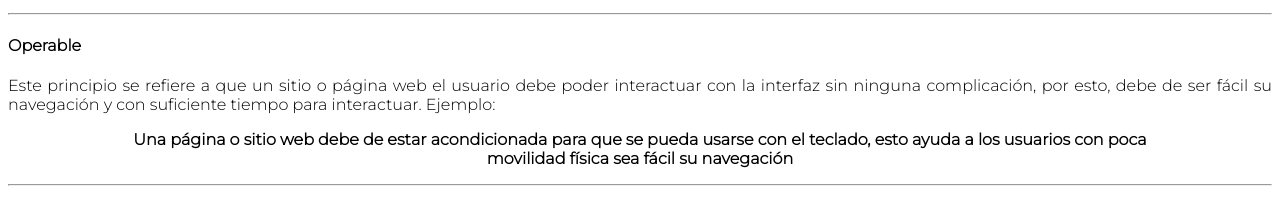
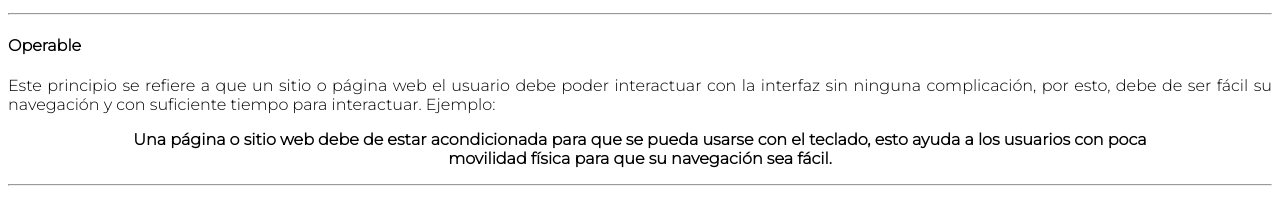
Before and after one commit to nohely04/Investigaciones-Cortas.git.io, a plain HTML site: page accesibilidad.html in a window 1280 px wide. Shown: the part 2168-2372 px from the top of the page. Drawn offline with Linux system fonts and the light colour scheme.

Commit message:
agregar cambios

```diff
--- a/accesibilidad.html
+++ b/accesibilidad.html
@@ -118,7 +118,7 @@
                         tiempo para interactuar. Ejemplo:
                     </p>
                     <p id="operable"><b>Una página o sitio web debe de estar acondicionada para que se pueda usarse con el teclado,
-                        esto ayuda a los usuarios con poca movilidad física sea fácil su navegación
+                        esto ayuda a los usuarios con poca movilidad física para que su navegación sea fácil.
                     </b></p>
                     <hr>
 
```
